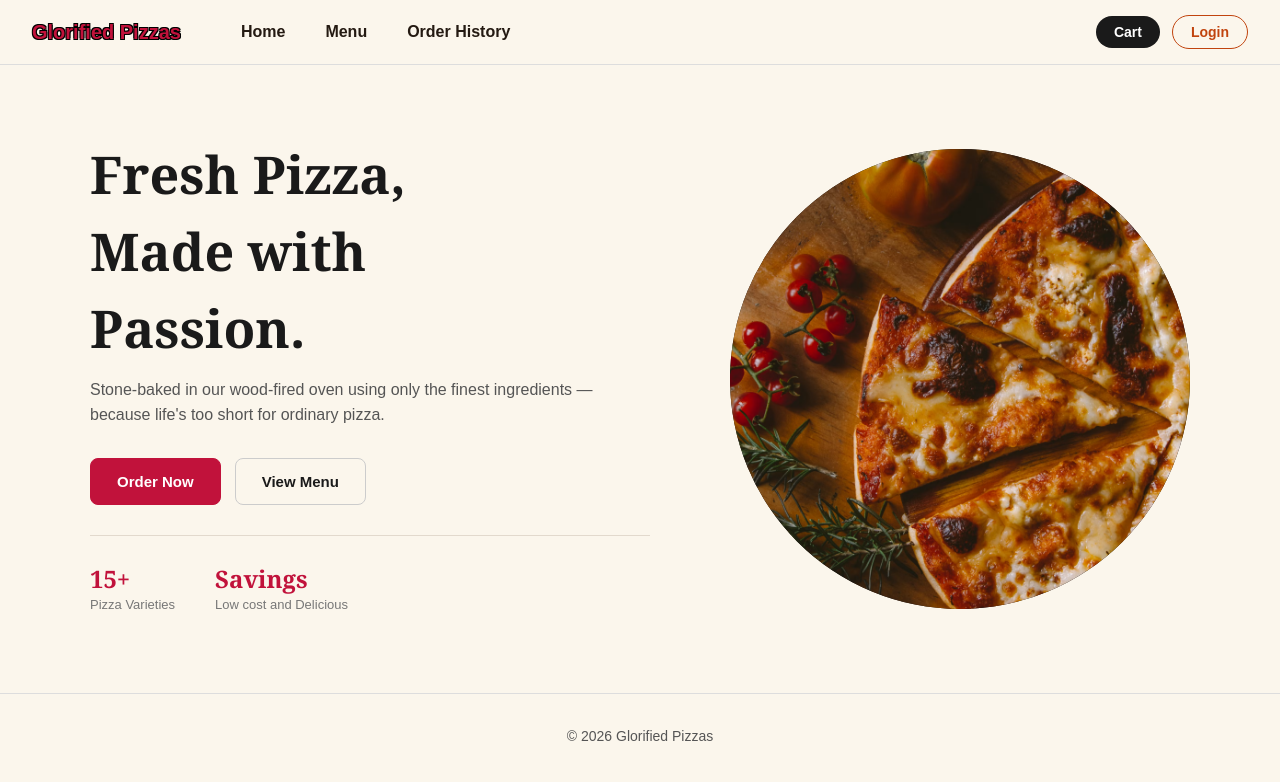
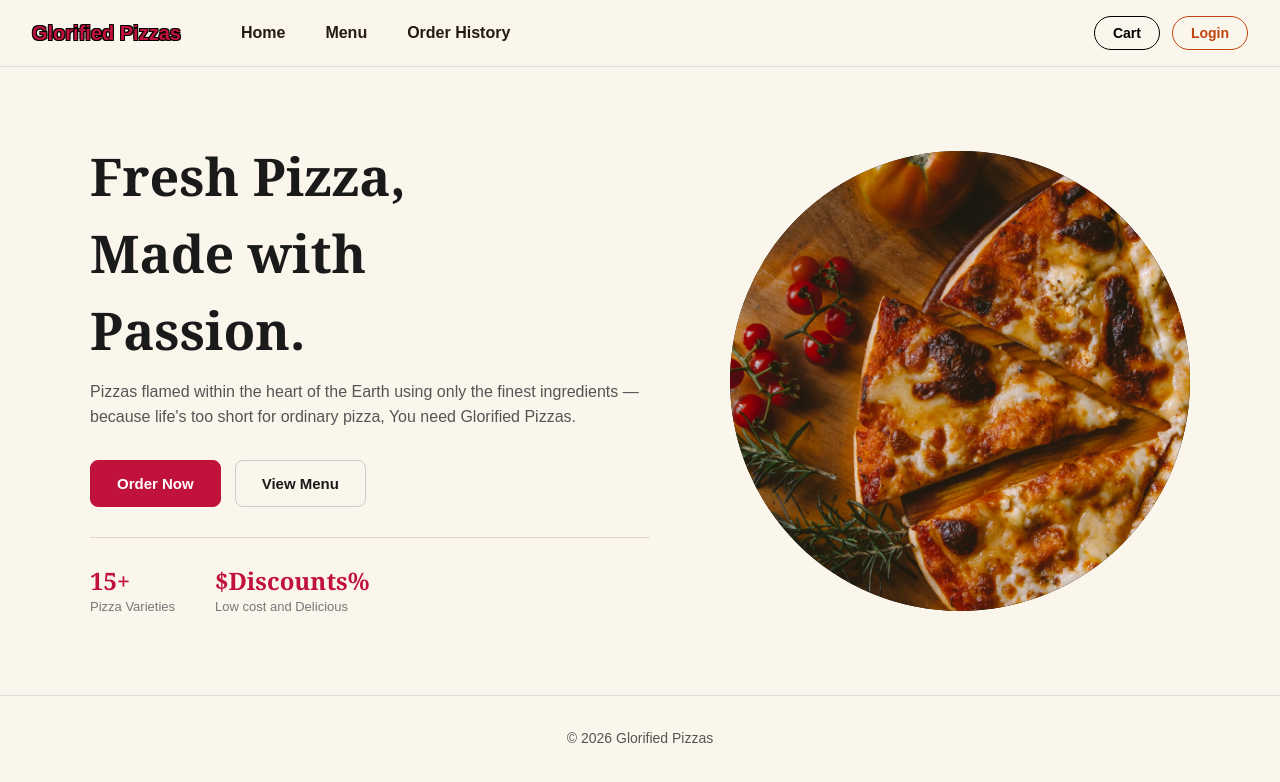
Before and after one commit to GodlyAdmin/AS91897-AS91896, a Flask app: page / in a window 1280 px wide. Shown: the top 782 px of the page. Run offline with Flask 3, Linux system fonts and the light colour scheme.

Commit message:
changed the nav bar to be sticky so it stays on screen and made it transparent when it is scrolled using js, i also changed the hover effect for the cart button so it is easier to view

```diff
--- a/AS91897-AS91896-main/static/css/style.css
+++ b/AS91897-AS91896-main/static/css/style.css
@@ -11,6 +11,26 @@ header {
     justify-content: space-between;
     padding: 16px 32px;
     border-bottom: 1px solid #ddd;
+    position: sticky;
+    top: 0;
+    z-index: 100;
+    background: #FBF6EC;
+    transition: background-color 0.25s ease, backdrop-filter 0.25s ease,
+        border-color 0.25s ease;
+}
+
+header.scrolled {
+    background: rgba(251, 246, 236, 0.55);
+    backdrop-filter: blur(8px);
+    -webkit-backdrop-filter: blur(8px);
+    border-bottom-color: rgba(221, 221, 221, 0.4);
+}
+
+header.scrolled h1,
+header.scrolled nav a,
+header.scrolled .login a,
+header.scrolled .cart a {
+    opacity: 0.7;
 }
 
 nav {
@@ -26,6 +46,7 @@ header h1 {
     color: #C1123B;
     font-weight: bold;
     text-shadow: 1px 1px 0 #000, -1px -1px 0 #000, 1px -1px 0 #000, -1px 1px 0 #000;
+    transition: opacity 0.25s ease;
 }
 
 nav a {
@@ -33,6 +54,7 @@ nav a {
     text-decoration: none;
     color: #241A12;
     font-weight: bold;
+    transition: opacity 0.25s ease;
 }
 
 nav a:hover {
@@ -54,6 +76,7 @@ nav a:hover {
     text-decoration: none;
     font-weight: bold;
     font-size: 14px;
+    transition: opacity 0.25s ease;
 }
 
 .login a:hover {
@@ -65,17 +88,20 @@ nav a:hover {
     display: flex;
     align-items: center;
     gap: 6px;
-    background: #1a1a1a;
-    color: #fff;
+    background: transparent;
+    border: 1px solid #000;
+    color: #000;
     padding: 8px 18px;
     border-radius: 999px;
     text-decoration: none;
     font-weight: bold;
     font-size: 14px;
+    transition: opacity 0.25s ease;
 }
 
 .cart a:hover {
-    background: #333;
+    background: #000;
+    color: #fff;
 }
 
 main {
--- /dev/null
+++ b/AS91897-AS91896-main/static/js/nav.js
@@ -0,0 +1,15 @@
+document.addEventListener("DOMContentLoaded", () => {
+    const header = document.querySelector("header");
+    const SCROLL_THRESHOLD = 40; // px scrolled before it goes transparent
+
+    function updateHeaderState() {
+        if (window.scrollY > SCROLL_THRESHOLD) {
+            header.classList.add("scrolled");
+        } else {
+            header.classList.remove("scrolled");
+        }
+    }
+
+    window.addEventListener("scroll", updateHeaderState);
+    updateHeaderState(); // run once in case the page loads mid-scroll
+});
--- a/AS91897-AS91896-main/templates/Index.html
+++ b/AS91897-AS91896-main/templates/Index.html
@@ -9,8 +9,8 @@
         <h1>Fresh Pizza,<br><h1>Made with</h1><h1>Passion.</h1>
 
         <p class="hero-desc">
-            Stone-baked in our wood-fired oven using only the finest
-            ingredients — because life's too short for ordinary pizza.
+            Pizzas flamed within the heart of the Earth using only the finest ingredients
+            — because life's too short for ordinary pizza, You need Glorified Pizzas.
         </p>
 
         <div class="cta-buttons">
@@ -26,7 +26,7 @@
                 <span>Pizza Varieties</span>
             </div>
             <div>
-                <strong>Savings</strong>
+                <strong>$Discounts%</strong>
                 <span>Low cost and Delicious</span>
             </div>
         </div>
--- a/AS91897-AS91896-main/templates/base.html
+++ b/AS91897-AS91896-main/templates/base.html
@@ -5,6 +5,7 @@
     <meta charset="UTF-8">
     <title>{% block title %}Glorified Pizzas{% endblock %}</title>
 </head>
+    <script src="{{ url_for('static', filename='js/nav.js') }}"></script>
 <body>
 
 <header>
```
